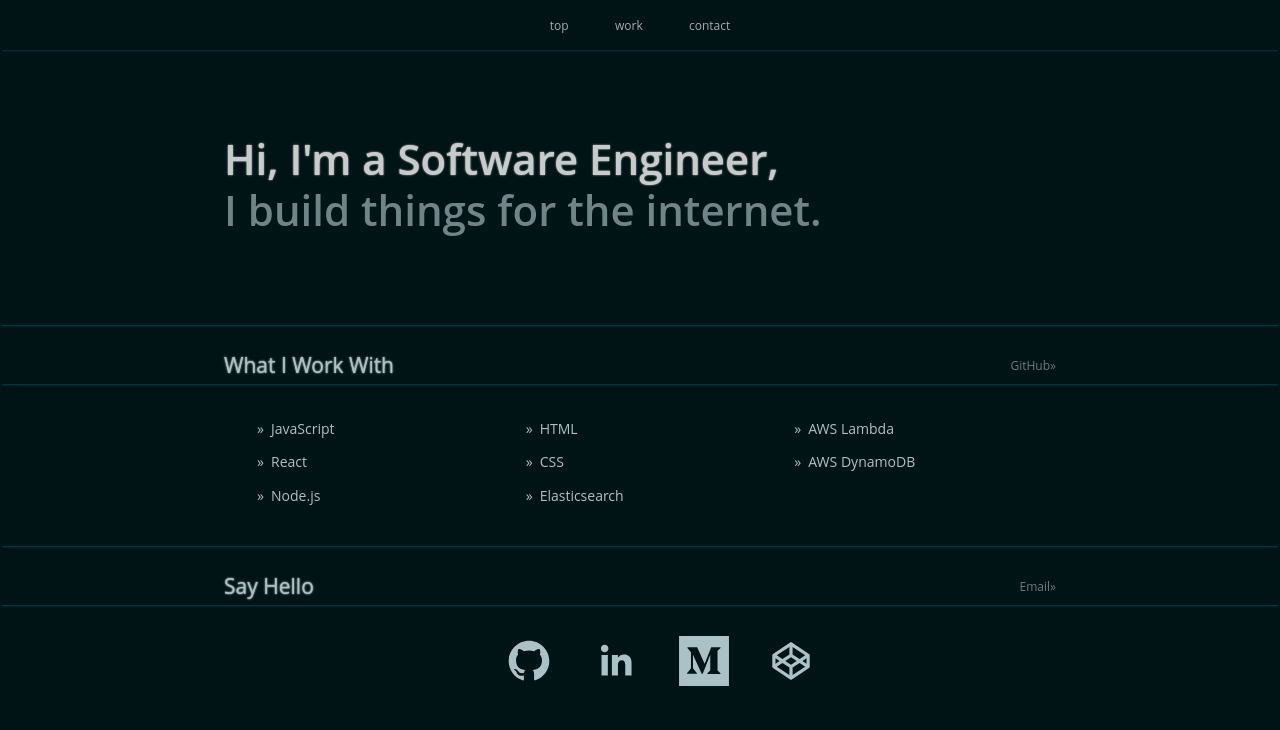
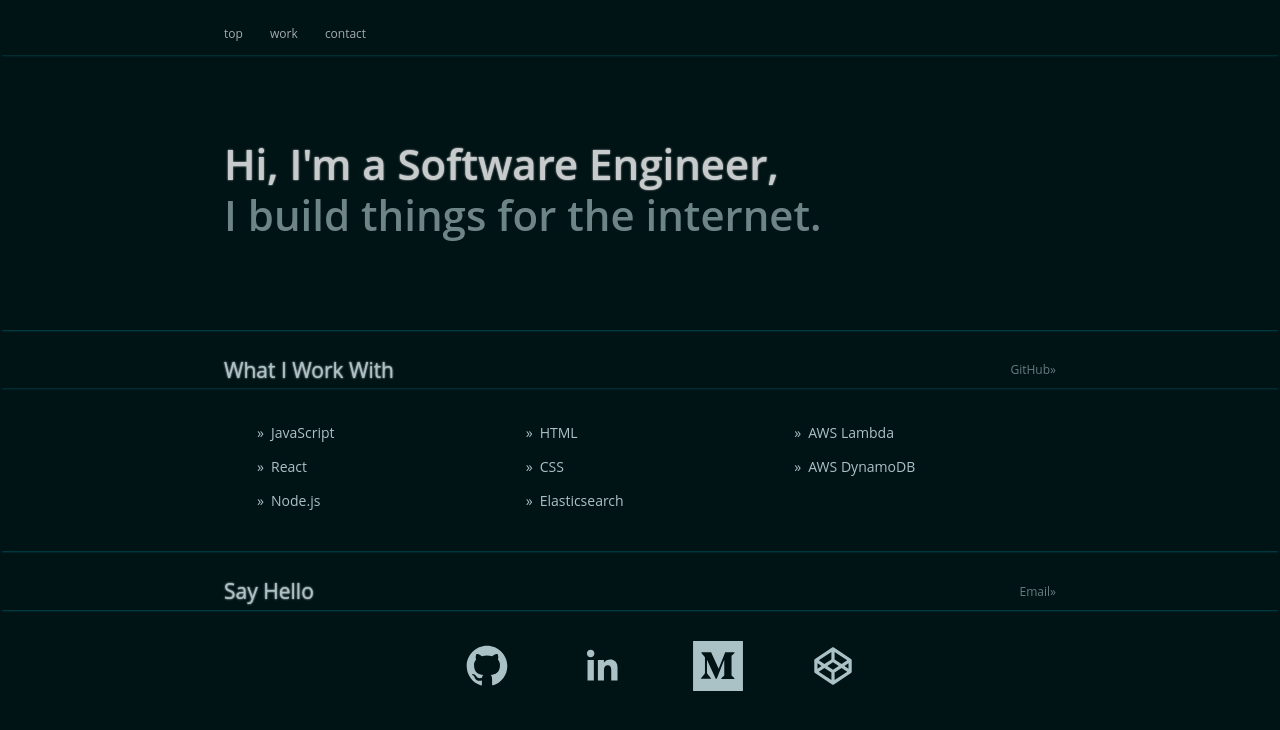
Before and after one commit to khopsickle/khopsickle.github.io, a Jekyll site: the page built from index.markdown, in a window 1280 px wide. Shown: the top 730 px of the page. Built offline with Jekyll 4.4.1, drawn with Linux system fonts in a browser that asks for light colours.

Commit message:
Alignment changes

```diff
--- a/_sass/_layout.sass
+++ b/_sass/_layout.sass
@@ -19,16 +19,15 @@
 
 //  Module
 .menu
-  text-align: center
   font-size: 12px
   list-style-type: none
   opacity: 70%
-  margin: 0
+  width: $content-width
+  margin: 0 auto
   padding: 0
 
   li
-    margin: $spacer ($spacer * 2) 0 ($spacer * 2)
-    padding: .8em
+    padding: ($spacer * 4) ($spacer * 4) ($spacer * 1) 0
     display: inline-block
 
   li:hover
@@ -75,7 +74,7 @@
 
   li
     display: inline-block
-    margin: 0 1em
+    margin: 0 ($spacer * 4)
 
   li:hover
     text-decoration: none
```
